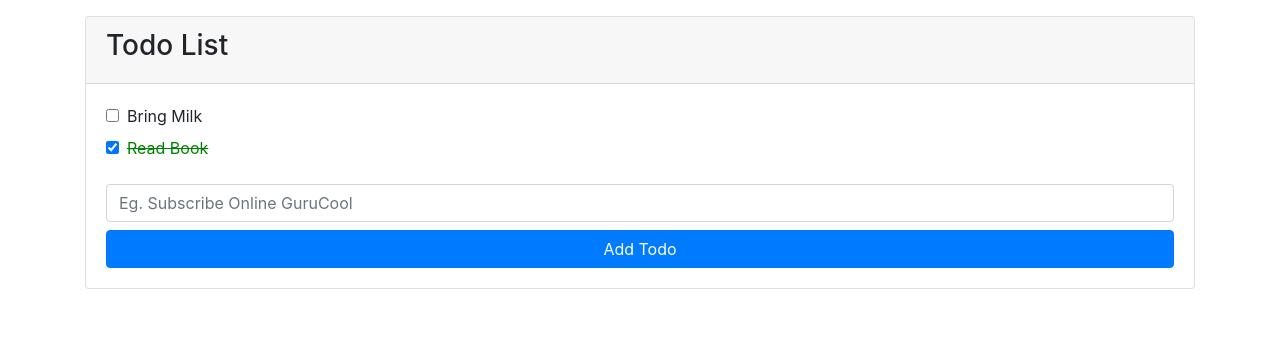
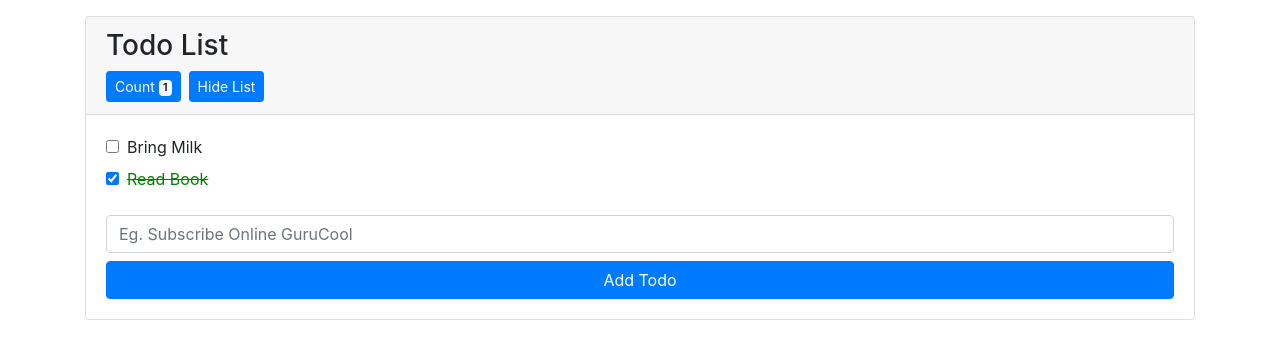
Before and after one commit to onlinegurucool/react-js-tutorial, a React (Create React App) app: page / in a window 1280 px wide. Shown: the top 356 px of the page. Built offline with nearby package versions, Linux system fonts and the light colour scheme.

Commit message:
all methods added

```diff
--- a/src/App.js
+++ b/src/App.js
@@ -3,6 +3,23 @@ import React, { Component } from "react";
 import TodoList from "./components/Todo/List";
 
 class App extends Component {
+    state = {
+        count: 1,
+        showList: true,
+    };
+    increment = () => {
+        this.setState({
+            ...this.state,
+            count: this.state.count + 1,
+        });
+    };
+
+    toggleList = () => {
+        this.setState({
+            ...this.state,
+            showList: !this.state.showList,
+        });
+    };
     render() {
         return (
             <div className="wrapper">
@@ -10,9 +27,29 @@ class App extends Component {
                     <div className="card">
                         <div className="card-header">
                             <h3>Todo List</h3>
+                            <button
+                                className="btn btn-primary btn-sm mr-2"
+                                onClick={this.increment}
+                            >
+                                Count{" "}
+                                <span class="badge badge-light">
+                                    {this.state.count}
+                                </span>
+                            </button>
+                            <button
+                                className="btn btn-primary btn-sm"
+                                onClick={this.toggleList}
+                            >
+                                {this.state.showList ? "Hide" : "Show"} List
+                            </button>
                         </div>
                         <div className="card-body">
-                            <TodoList />
+                            {this.state.showList && (
+                                <TodoList
+                                    count={this.state.count}
+                                />
+                            )}
+
                             {/* <CreateTodo /> */}
                         </div>
                     </div>
--- a/src/components/Todo/List.js
+++ b/src/components/Todo/List.js
@@ -2,6 +2,7 @@ import React, { Component } from "react";
 
 import "./Styles.css";
 class TodoList extends Component {
+
     state = {
         list: [
             {
@@ -14,6 +15,9 @@ class TodoList extends Component {
             },
         ],
         input: "",
+        clientErrors: {
+            maxError: false,
+        },
     };
 
     addTodo = () => {
@@ -34,11 +38,11 @@ class TodoList extends Component {
     markComplete = (index) => {
         // mark todo complete
         let temp = this.state.list;
-            temp[index].status = !temp[index].status;
+        temp[index].status = !temp[index].status;
         this.setState({
             ...this.state,
-            list: temp
-        })
+            list: temp,
+        });
     };
 
     handelChange = (e) => {
@@ -48,12 +52,65 @@ class TodoList extends Component {
         });
     };
 
+    componentDidMount() {
+        // after component mounted means loaded
+        console.log("Did Mounted");
+    }
+
+    // deprecated from v16.3.0
+    componentWillMount() {
+        // before component mounted means loaded
+        console.log("will Mounted");
+    }
+
+    // deprecated from v16.3.0
+    componentWillReceiveProps(props) {
+        console.log("component received new props");
+        console.log({ new_props_are: props });
+    }
+
+    // deprecated from v16.3.0
+    componentWillUpdate() {
+        // component update after mounted
+        console.log("Mounted component updated");
+    }
+
+    shouldComponentUpdate(nextProps, nextState) {
+        // This is condition where you decide to render or not
+        console.log(`component checking it should update or not ?`);
+        console.log({ nextProps, nextState });
+        return true
+    }
+
+    componentWillUnmount() {
+        // when component get removed from your dom
+        console.log("Component destroyed");
+    }
+
+    // // new lifecycle method
+    getSnapshotBeforeUpdate(props, state) {
+        // this is alternative for componentWillUpdate
+        console.log("Component snapshot before update");
+        console.log({ props, state});
+        return null
+    }
+
+    static getDerivedStateFromProps (props,state) {
+        // alternative for componentWillMount
+        console.log("Derived State From Props called");
+        console.log({ props, state});
+    }
 
     render() {
-        let { list, input } = this.state;
+        let { list, input, clientErrors } = this.state;
         return (
             <>
                 {/* {JSON.stringify(this.state)} */}
+                {clientErrors.maxError && (
+                    <div className="alert alert-danger">
+                        {clientErrors.maxError}
+                    </div>
+                )}
                 <ul className="list-unstyled">
                     {list.map((listObj, index) => {
                         let { todo, status } = listObj;
```
